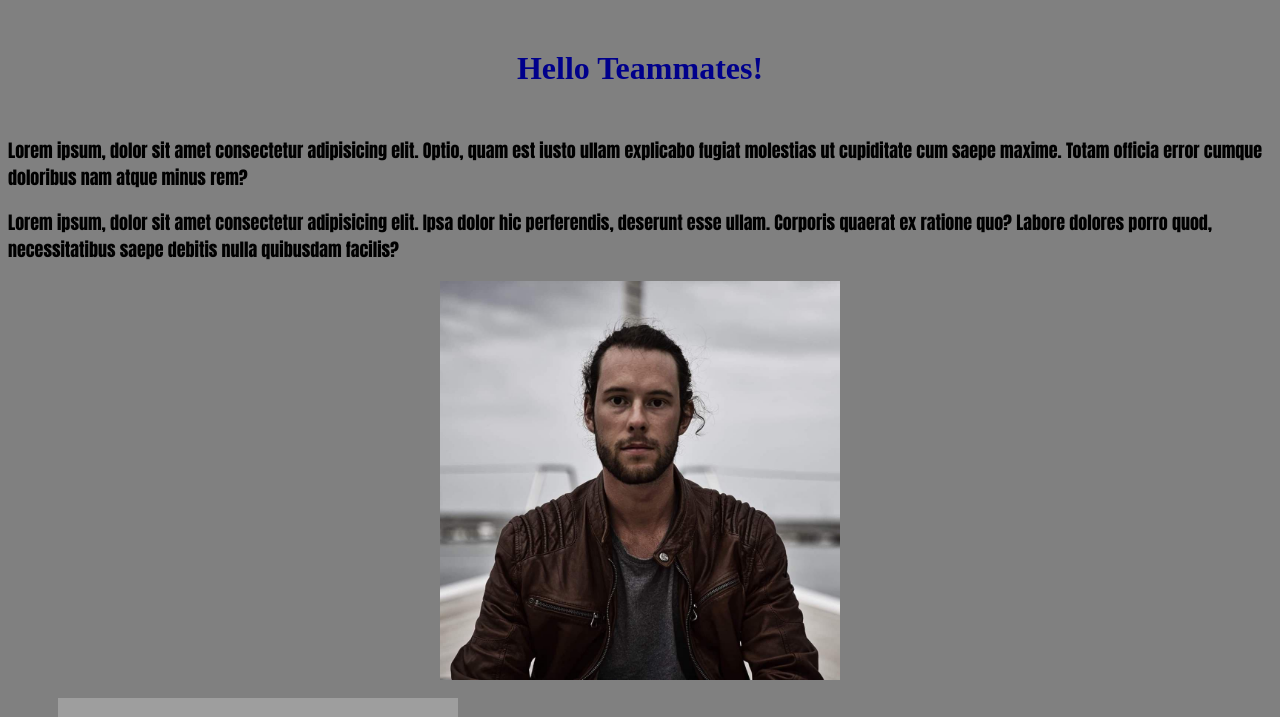
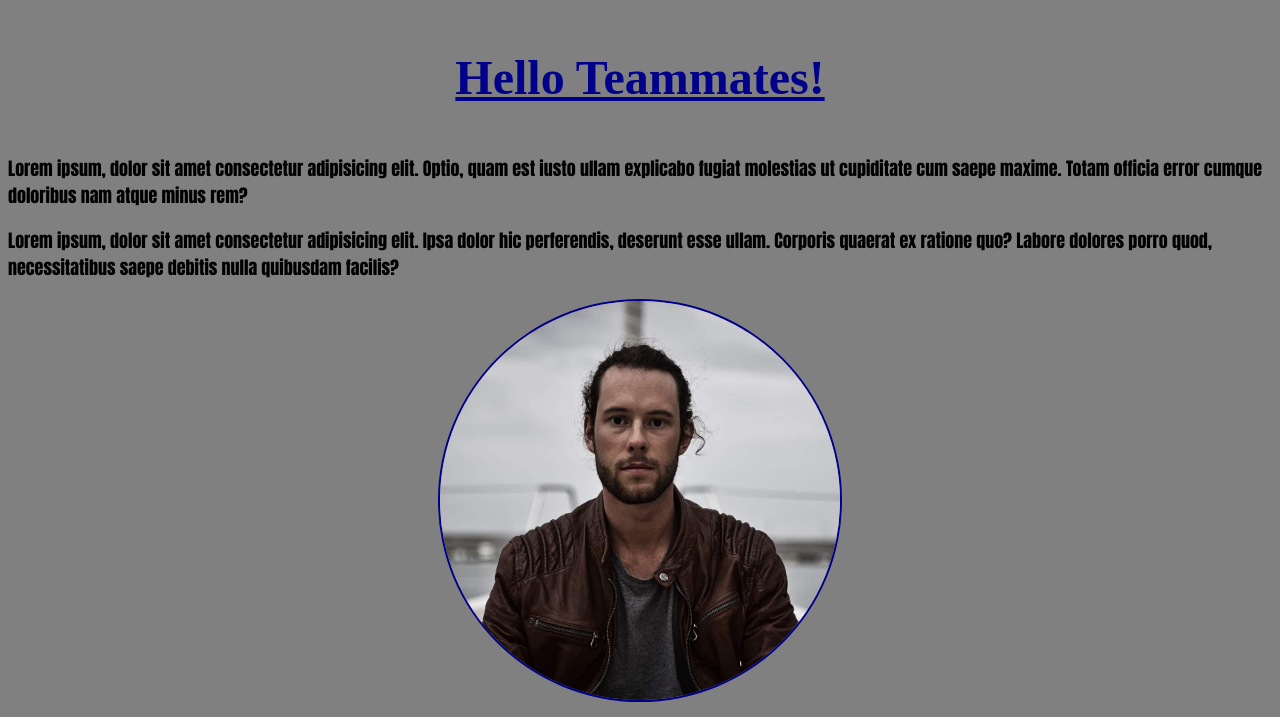
Before and after one commit to Bionic-o/my_first_project, a plain HTML site: page index.html in a window 1280 px wide. Shown: the top 717 px of the page. Drawn offline with Linux system fonts and the light colour scheme; grey boxes are pictures that could not be loaded; a script that the page names is missing.

Commit message:
Update style.css

```diff
--- a/style.css
+++ b/style.css
@@ -1,5 +1,6 @@
 html {
     background-color: gray;
+    font-size: 16px;
 
 }
 
@@ -7,7 +8,9 @@ h1 {
     color: darkblue;
     text-align:center;
     font-weight:bolder;
+    font-size: 3rem;
     margin: 50px;
+    text-decoration: underline;
 
 }
 
@@ -20,6 +23,8 @@ p {
     display:block;
     margin-right: auto;
     margin-left: auto;
+    border: 2px solid darkblue;
+    border-radius: 50%;
 }
 
 .Blockchain {
```
